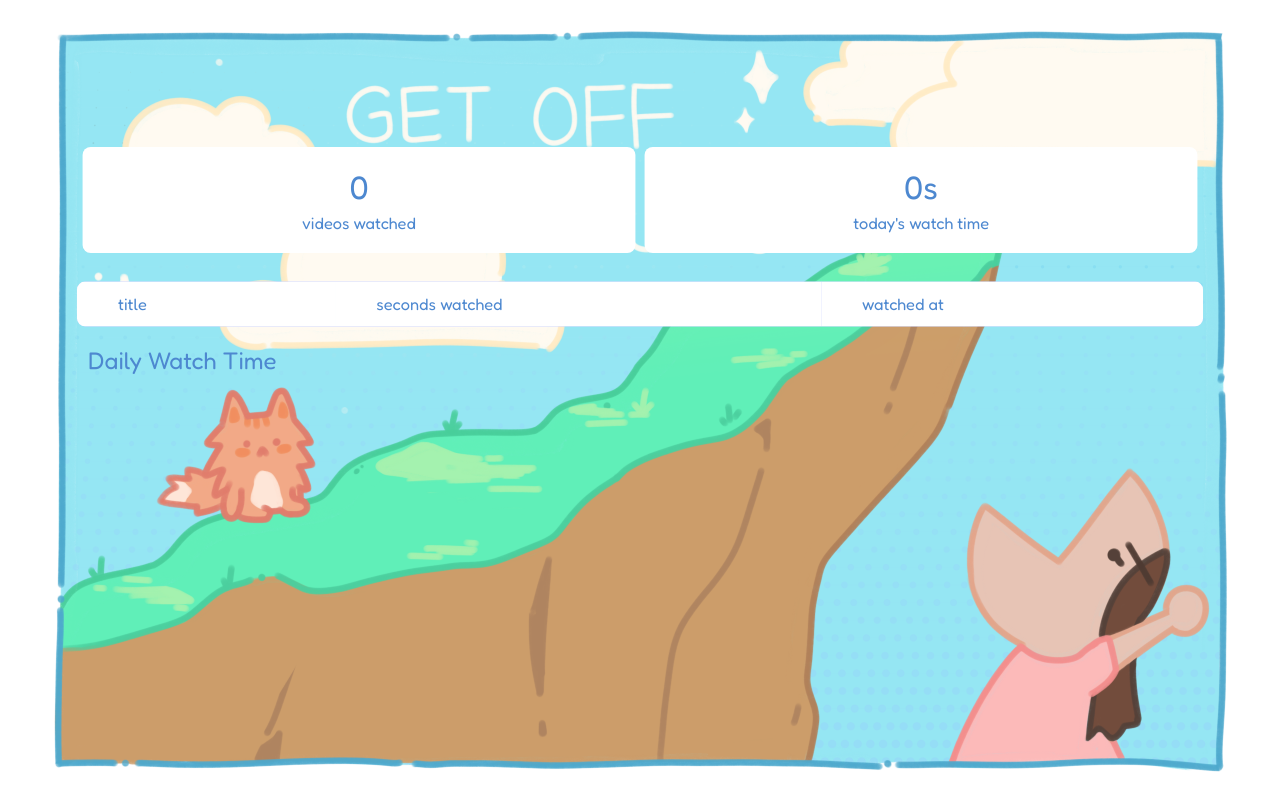
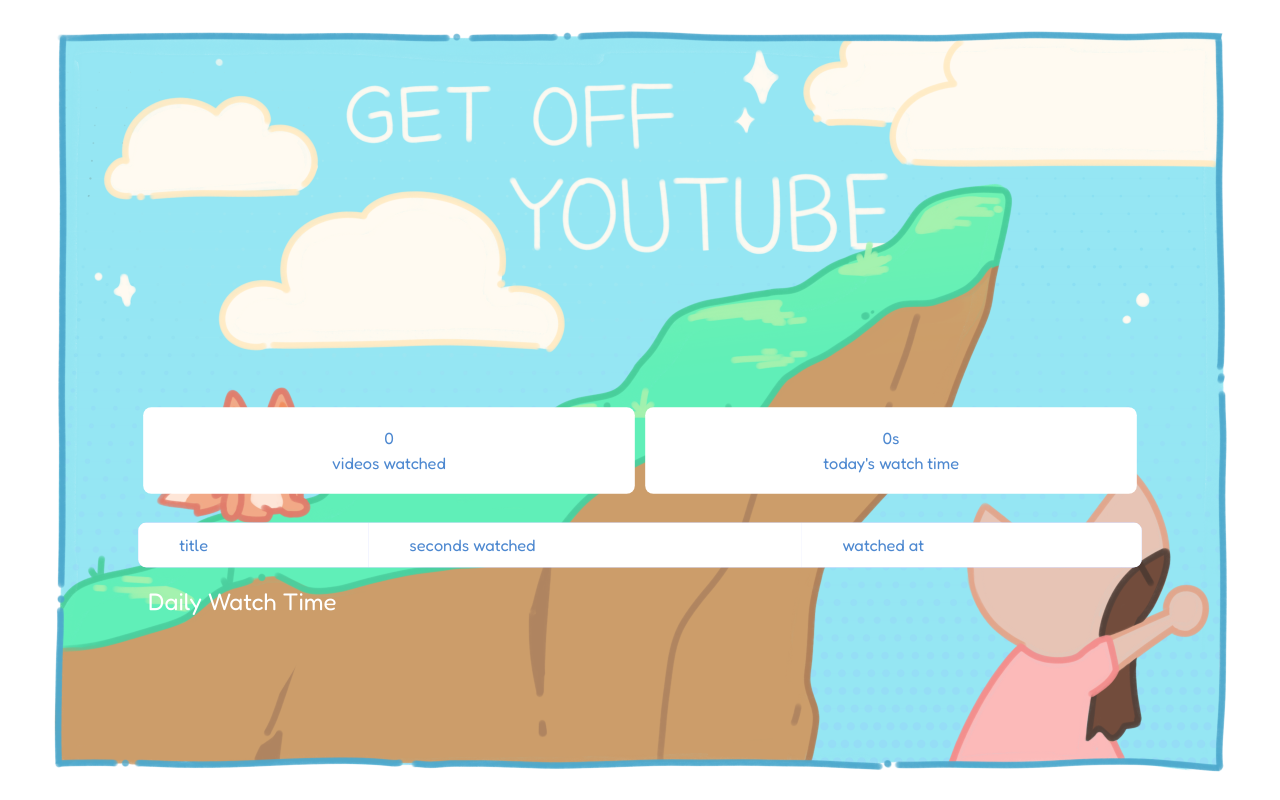
Before and after one commit to the-kat-kat/youtube-tracker, a Flask app: page / in a window 1280 px wide. Run offline with Flask 3, Linux system fonts and the light colour scheme; lists and menus that the app fills with data are empty; some libraries are stand-ins or nearby versions.

Commit message:
update padding

```diff
--- a/backend/app.py
+++ b/backend/app.py
@@ -189,8 +189,7 @@ def clear_db():
     conn = pool.getconn()
     try:
         c = conn.cursor()
-        c.execute("DROP TABLE IF EXISTS videos")
-        c.execute("DROP TABLE IF EXISTS email_log")
+        c.execute("TRUNCATE TABLE IF EXISTS videos, email_log RESTART IDENTITY")
         conn.commit()
     finally:
         pool.putconn(conn)
--- a/backend/static/style.css
+++ b/backend/static/style.css
@@ -7,13 +7,17 @@ body {
   font-family: "Fredoka", sans-serif;
   background-color: var(--primary);
   color: var(--primary);
-  padding: 80px;
+  padding: 400px 140px 140px 140px;
 }
 h1{
-    font-size: 3em;
+    font-size: 2em;
     transition: transform 0.3s ease-in-out;
 }
-h1, h2, th {
+h1, h2 {
+  color: var(--secondary);
+  font-weight: 400;
+}
+th{
   color: var(--primary);
   font-weight: 400;
 }
@@ -55,7 +59,7 @@ body.level5::before{
   transition: transform 0.3s ease-in-out;
 }
 .stat-box h2 {
-  font-size: 2em;
+  font-size: 1em;
   margin: 0;
   color: var(--primary);
 }
--- a/backend/templates/dashboard.html
+++ b/backend/templates/dashboard.html
@@ -13,7 +13,7 @@
     <link rel="stylesheet" href="/static/style.css" />
   </head>
   <body>
-    <div class="stats" style="margin-top: 60px">
+    <div class="stats">
       <div class="stat-box">
         <h2 id="total-videos">0</h2>
         <p>videos watched</p>
```
